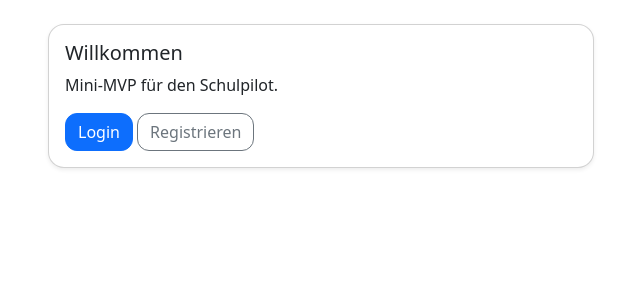
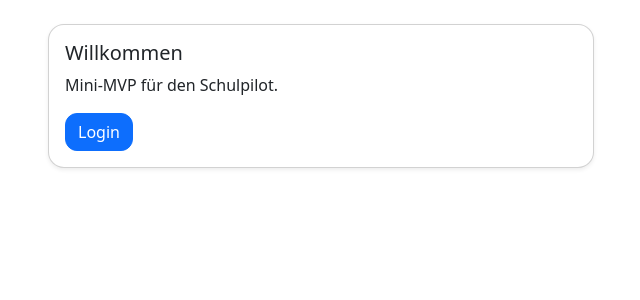
Before and after one commit to lordofkekss/EFE, a Flask app: page / in a window 1280 px wide. Shown: the part 56-356 px from the top of the page, without its empty margins (34-674 px from the left). Run offline with Flask 3, Linux system fonts and the light colour scheme; parts of the project's set-up code (start-up, migrations or seed data) failed here and were passed over; some libraries are stand-ins or nearby versions.

Commit message:
Small Changes to First Push

```diff
--- a/app/templates/index.html
+++ b/app/templates/index.html
@@ -8,7 +8,6 @@
                 <h5 class="card-title">Willkommen</h5>
                 <p class="card-text">Mini‑MVP für den Schulpilot.</p>
                 <a href="/auth/login" class="btn btn-primary">Login</a>
-                <a href="/auth/register" class="btn btn-outline-secondary">Registrieren</a>
             </div>
         </div>
     </div>
```
